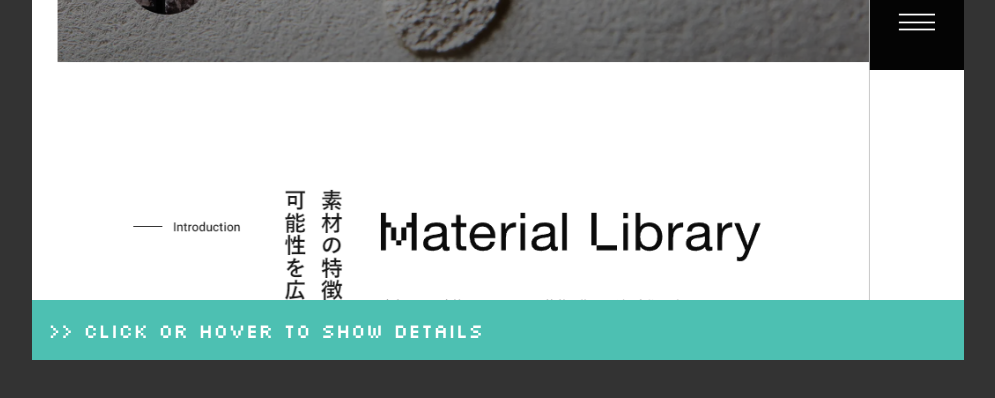
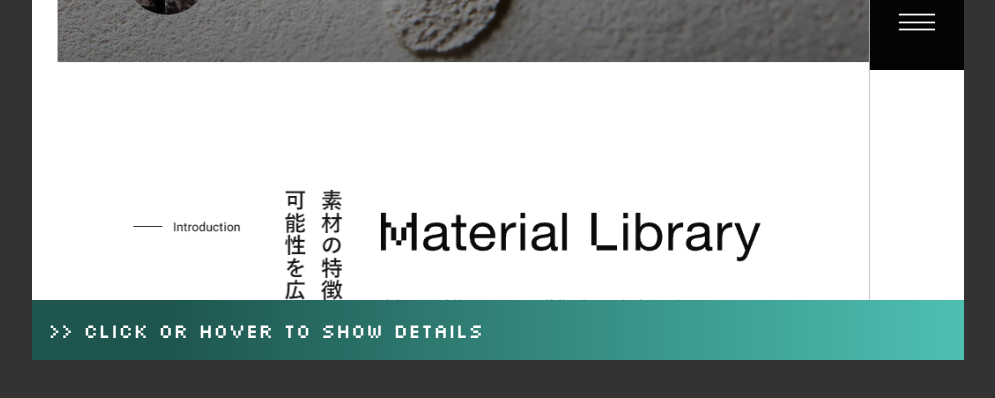
Before and after one commit to taichimurakami-github/taichimurakami-portfolio-2023, a Next.js app: page / in a window 1280 px wide. Shown: the part 4010-4408 px from the top of the page, without its empty margins (264-1259 px from the left). Built offline with nearby package versions, Linux system fonts and the light colour scheme; a web font is replaced by a local one.

Commit message:
Add new gradient style

```diff
--- a/styles/gradients.module.scss
+++ b/styles/gradients.module.scss
@@ -18,3 +18,17 @@
   -webkit-background-clip: text;
   color: transparent;
 }
+
+.gradient-bg-works-section-nav {
+  transition: color 0.2s ease-in, background-color 0.2s ease-in;
+  background: linear-gradient(
+    90deg,
+    #{darken(#4dc0b2, 30%)} 15%,
+    var(--color-emerald-1) 100%
+  );
+
+  &:hover {
+    color: var(--color-dark-gray-1);
+    background: linear-gradient(90deg, white 15%, var(--color-emerald-1) 100%);
+  }
+}
```
